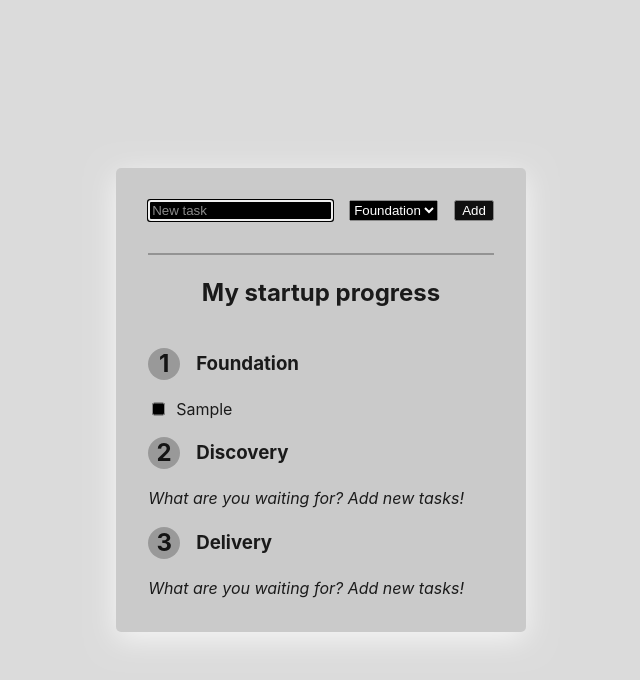
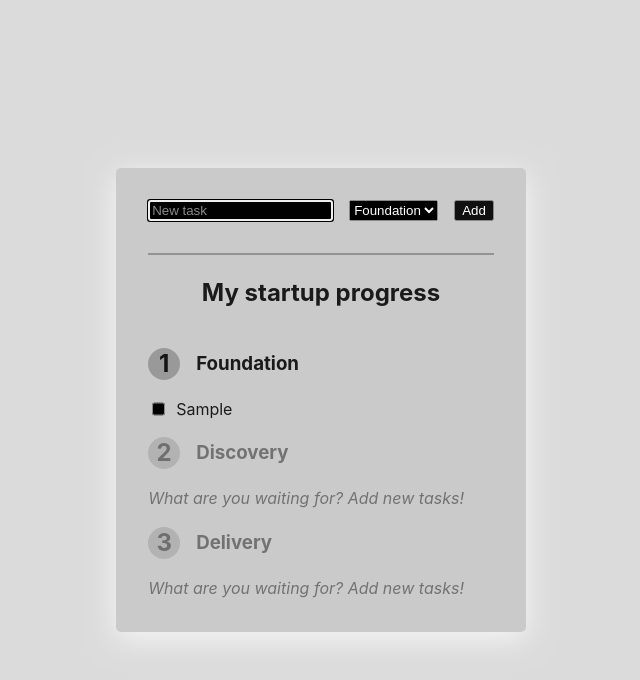
Before and after one commit to Christian-Tellez/startup-progress, a React (Vite) app: page / in a window 1280 px wide. Both pictures are taken after typing "Sample" into the empty fields and a click on the input "Add". Shown: the top 680 px of the page, without its empty margins (319-959 px from the left). Built offline with nearby package versions, Linux system fonts and the light colour scheme.

Commit message:
feat: block other stages till previous stage is not finished

```diff
--- a/src/App.tsx
+++ b/src/App.tsx
@@ -9,9 +9,9 @@ import {
 } from "./components/startup-progress.types";
 
 const initialStages: StageType[] = [
-  { order: 1, name: STAGE_NAMES.FOUNDATION, tasks: [] },
-  { order: 2, name: STAGE_NAMES.DISCOVERY, tasks: [] },
-  { order: 3, name: STAGE_NAMES.DELIVERY, tasks: [] },
+  { order: 1, name: STAGE_NAMES.FOUNDATION, tasks: [], unlocked: true },
+  { order: 2, name: STAGE_NAMES.DISCOVERY, tasks: [], unlocked: false },
+  { order: 3, name: STAGE_NAMES.DELIVERY, tasks: [], unlocked: false },
 ];
 
 const App = () => {
@@ -56,10 +56,23 @@ const App = () => {
     localStorage.setItem("stages", JSON.stringify(updatedStages));
   };
 
+  const allowedStages = stages.map((stage) => {
+    if (stage.order === 1) return stage;
+    const priorStages = stages.filter((s) => s.order < stage.order);
+
+    stage.unlocked = false;
+    if (priorStages.every((s) => s.tasks.every((t) => t.checked === true)))
+      stage.unlocked = true;
+
+    return stage;
+  });
+
+  console.log(allowedStages);
+
   return (
     <>
       <AddTaskForm addTask={handleAddTask} />
-      <StartupProgress stages={stages} setChecked={handleChecked} />
+      <StartupProgress stages={allowedStages} setChecked={handleChecked} />
     </>
   );
 };
--- a/src/components/stage.tsx
+++ b/src/components/stage.tsx
@@ -6,7 +6,7 @@ type Props = StageType & {
   setChecked: (id: string, cheched: boolean, stageName: StageName) => void;
 };
 
-const Stage = ({ order, name, tasks, setChecked }: Props) => {
+const Stage = ({ order, name, tasks, unlocked, setChecked }: Props) => {
   const onSetChecked = (id: string, checked: boolean) => {
     setChecked(id, checked, name);
   };
@@ -15,7 +15,7 @@ const Stage = ({ order, name, tasks, setChecked }: Props) => {
     tasks.length && tasks.every((task) => task.checked === true);
 
   return (
-    <>
+    <div style={unlocked ? {} : { opacity: 0.5 }}>
       <div className="stage-title">
         <div>
           <div>{order}</div>
@@ -27,14 +27,14 @@ const Stage = ({ order, name, tasks, setChecked }: Props) => {
         {tasks.length ? (
           tasks.map((task) => (
             <li key={task.id}>
-              <Task {...task} setChecked={onSetChecked} />
+              <Task {...task} setChecked={onSetChecked} unlocked={unlocked} />
             </li>
           ))
         ) : (
           <i>What are you waiting for? Add new tasks!</i>
         )}
       </ul>
-    </>
+    </div>
   );
 };
 
--- a/src/components/startup-progress.types.ts
+++ b/src/components/startup-progress.types.ts
@@ -15,4 +15,5 @@ export type StageType = {
   order: number;
   name: StageName;
   tasks: TaskType[];
+  unlocked: boolean;
 };
--- a/src/components/task.tsx
+++ b/src/components/task.tsx
@@ -1,10 +1,11 @@
-import { type TaskType } from "./startup-progress.types";
+import { type StageType, type TaskType } from "./startup-progress.types";
 
 type Props = TaskType & {
   setChecked: (id: string, cheched: boolean) => void;
+  unlocked: StageType["unlocked"];
 };
 
-const Task = ({ id, name, checked, setChecked }: Props) => {
+const Task = ({ id, name, checked, setChecked, unlocked }: Props) => {
   return (
     <>
       <input
@@ -16,6 +17,10 @@ const Task = ({ id, name, checked, setChecked }: Props) => {
         onChange={(e) => {
           setChecked(id, e.target.checked);
         }}
+        disabled={!unlocked}
+        title={
+          unlocked ? "" : "Complete all tasks in previous stages to unlock this"
+        }
       />
       <label htmlFor={id}>{name}</label>
     </>
```
